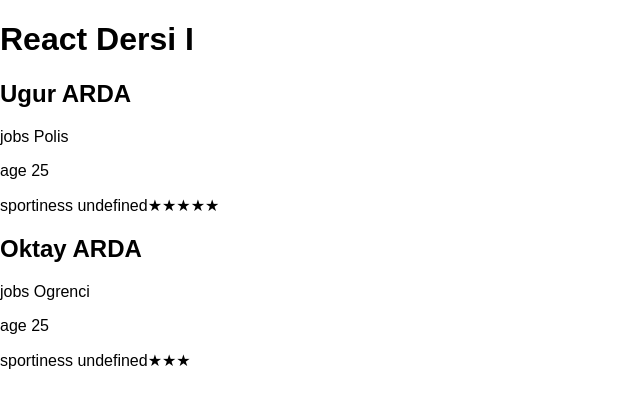
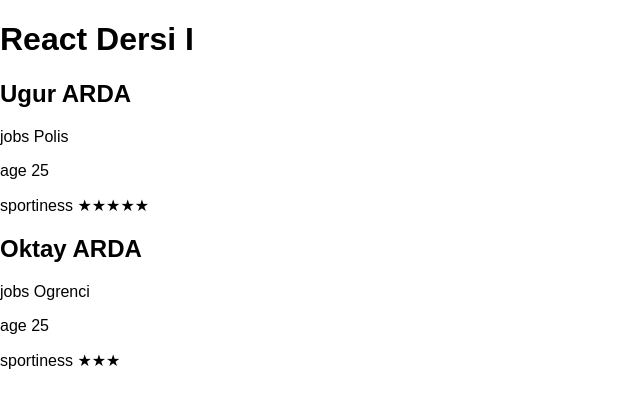
Before and after one commit to hoarda/react-dersi-1, a React (Create React App) app: page / in a window 1280 px wide. Shown: the top 408 px of the page, without its empty margins (0-640 px from the left). Built offline with nearby package versions, Linux system fonts and the light colour scheme.

Commit message:
star komponent fix ve number komponenti duzeltildi

```diff
--- a/src/App.js
+++ b/src/App.js
@@ -1,29 +1,25 @@
 import React from "react";
 
 function Person(props) {
-  let yildiz;
-  for (let i = 0; i < props.sportiness; i++) {
-    yildiz = yildiz + "★️";
-  }
-
   return (
     <div>
       <h2>{props.name}</h2>
       <p>jobs {props.jobs}</p>
       <p>age {props.age}</p>
-      <p>sportiness {yildiz}</p>
+      <p>
+        sportiness <Stars number={props.sportiness} />
+      </p>
     </div>
   );
 }
 
-// function Stars(props) {
-//   let yildiz;
-
-//   for (let i = 0; i < ; i++) {
-//     yildiz = yildiz + "★️";
-//   }
-//   return yildiz;
-// }
+function Stars(props) {
+  let yildiz = "";
+  for (let i = 0; i < props.number; i++) {
+    yildiz = yildiz + "★️";
+  }
+  return yildiz;
+}
 
 function App() {
   return (
```
